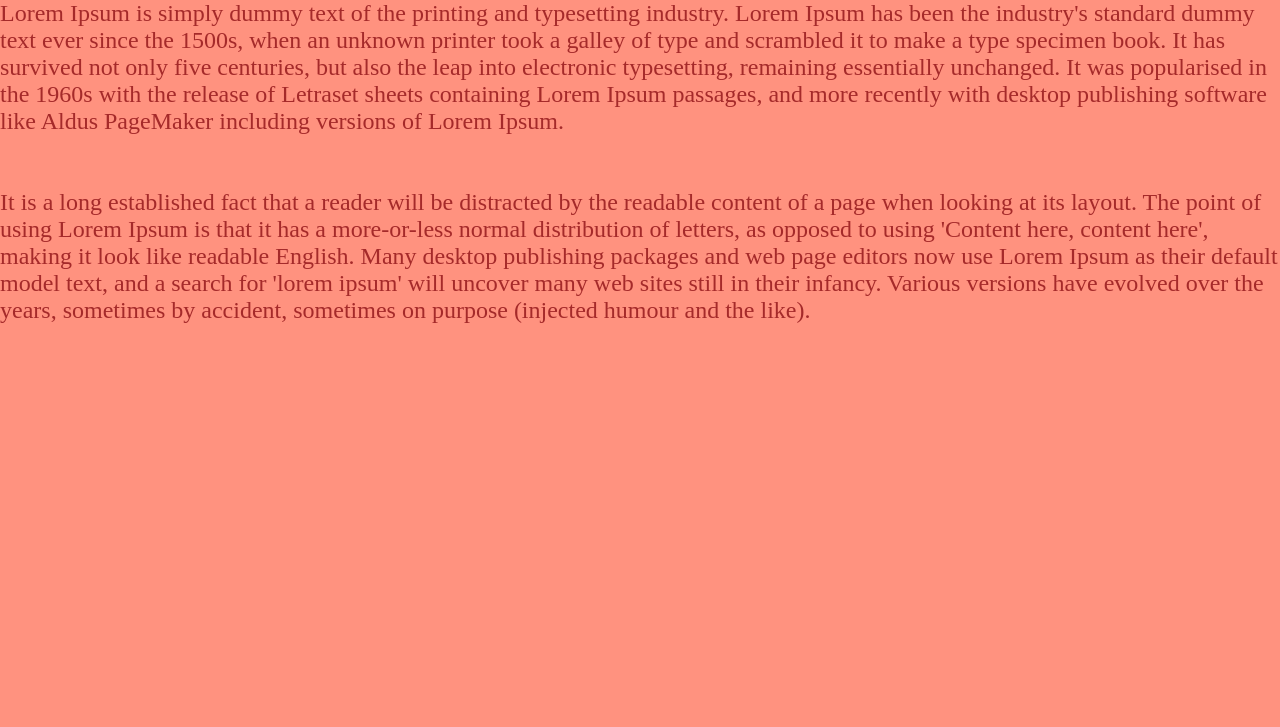
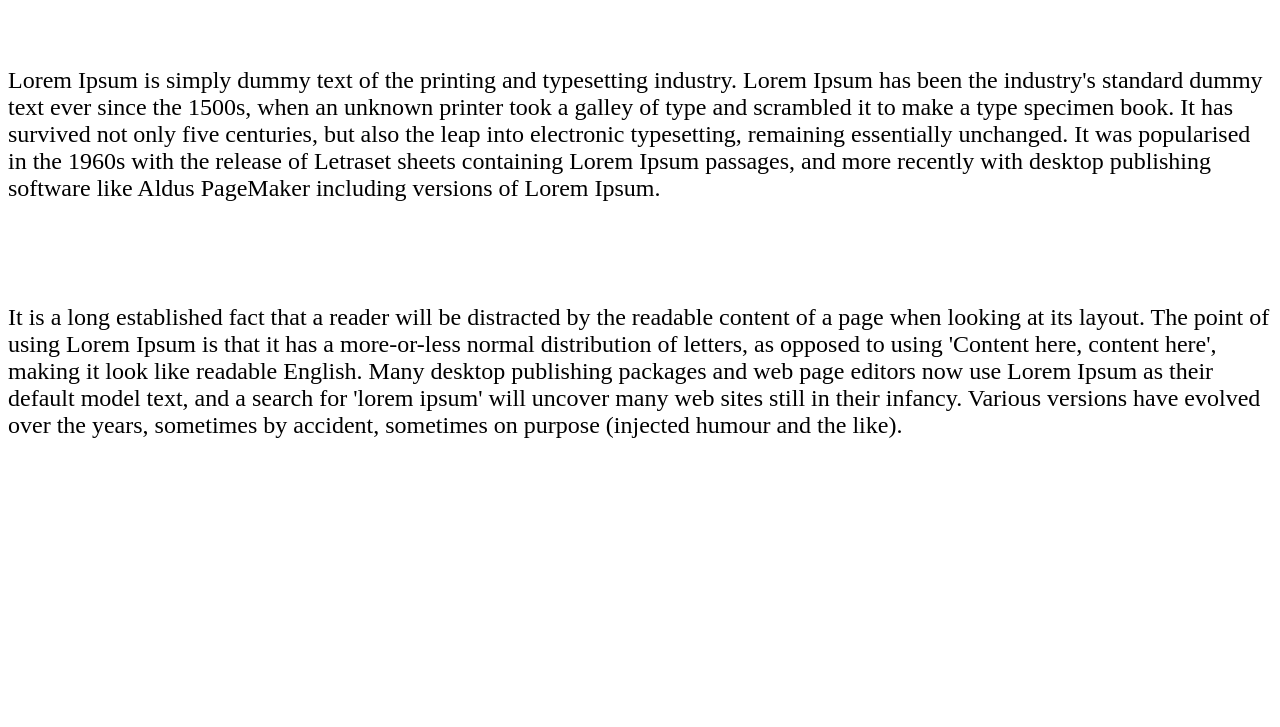
Before and after one commit to leaCodoaCodo/Proyecto, a plain HTML site: page index.html in a window 1280 px wide. Shown: the part 73-800 px from the top of the page. Drawn offline with Linux system fonts and the light colour scheme.

Commit message:
segundo cambio guardado

```diff
--- a/index.html
+++ b/index.html
@@ -2,29 +2,7 @@
 <html>
 <head>
     <title>Clase 5</title>
- <style>
-
-*{
-margin: auto;
-padding: auto;
-
-}
-
-
-body{
-background-color: rgb(255, 146, 127);
-
-}
-
-#parrafo1{
-
-    color:brown;
-    font-size: medium;
-
-}
-
-
- </style>
+ <link rel="stylesheets" href="index.css" >
 
 </head>
 
```
